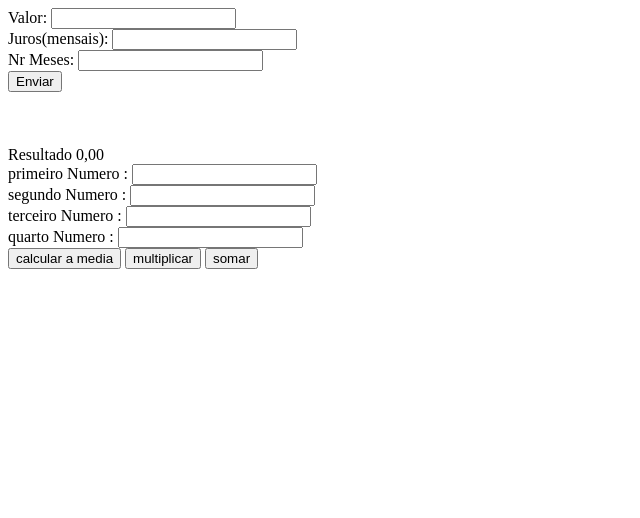
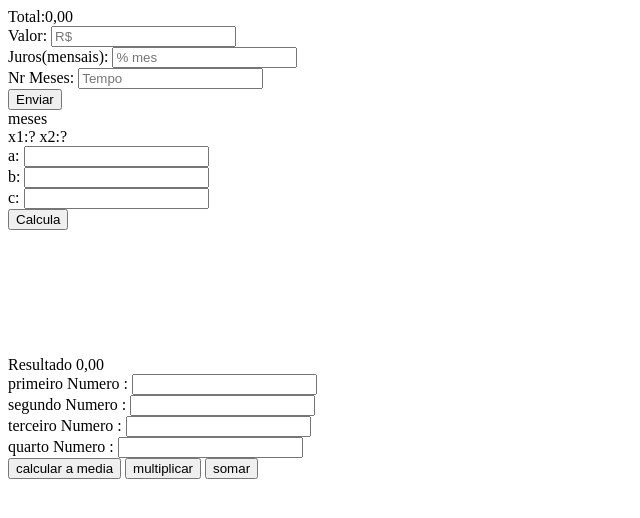
Before and after one commit to Luizfernandouu/primeirob_3t, a plain HTML site: page index.html in a window 1280 px wide. Shown: the whole page, without its empty margins (0-640 px from the left). Drawn offline with Linux system fonts and the light colour scheme.

Commit message:
Update index.html

```diff
--- a/index.html
+++ b/index.html
@@ -1,26 +1,61 @@
 <!DOCTYPE html>
 <html lang="pt-br">
+
 <head>
   <meta charset="UTF-8">
   <meta http-equiv="X-UA-Compatible" content="IE=edge">
   <meta name="viewport" content="width=device-width, initial-scale=1.0">
   <title>Primeiro B</title>
   <script src="estudo.js"></script>
+  <link rel="stylesheet" href="estilo.css">
 
 </head>
 
 <body>
 
-   Valor: <input id="valor" type="text"><br>
-   Juros(mensais): <input id="juros" type="text"><br>
-   Nr Meses: <input id="meses" type="text"><br>
+
+  <div class="calculadora">
+
+    <div id="sptotalgeral">
+      <span id="totalgeral">Total:0,00</span><br>
+    </div>
+    Valor: <input id="valor" placeholder="R$" type="text"><br>
+    Juros(mensais): <input id="juros" placeholder="% mes" type="text"><br>
+    Nr Meses: <input id="meses" placeholder="Tempo" type="text"><br>
     <button onclick="total()">Enviar</button>
+  </div>
+  <div>
+    <span id="mes">meses</span>
 
-   <br><br><br><br>
+  </div>
+
+    <div class="calcESG">
+         <div class="spRai">
+           <span id="raiz">x1:?  x2:?</span>
+         </div>
+         a: <input id="a" type="text"> <br>
+         b: <input id="b" type="text"> <br>
+         c: <input id="c" type="text"> <br>
+
+         <button onclick="calcularaiz()">Calcula</button>
+
+    </div>
+
+
+
+
+
+
+
+
+
+
+
+  <br><br><br><br><br><br><br>
   <span id="resul">Resultado 0,00</span><br>
 
   primeiro Numero : <input id="n1" type="text"><br>
-  segundo  Numero : <input id="n2" type="text"><br>
+  segundo Numero : <input id="n2" type="text"><br>
   terceiro Numero : <input id="n3" type="text"><br>
   quarto Numero : <input id="n4" type="text"><br>
 
@@ -32,4 +67,5 @@
 
 
 </body>
+
 </html>
```
Lines whose indentation alone changed are shown as unchanged.
